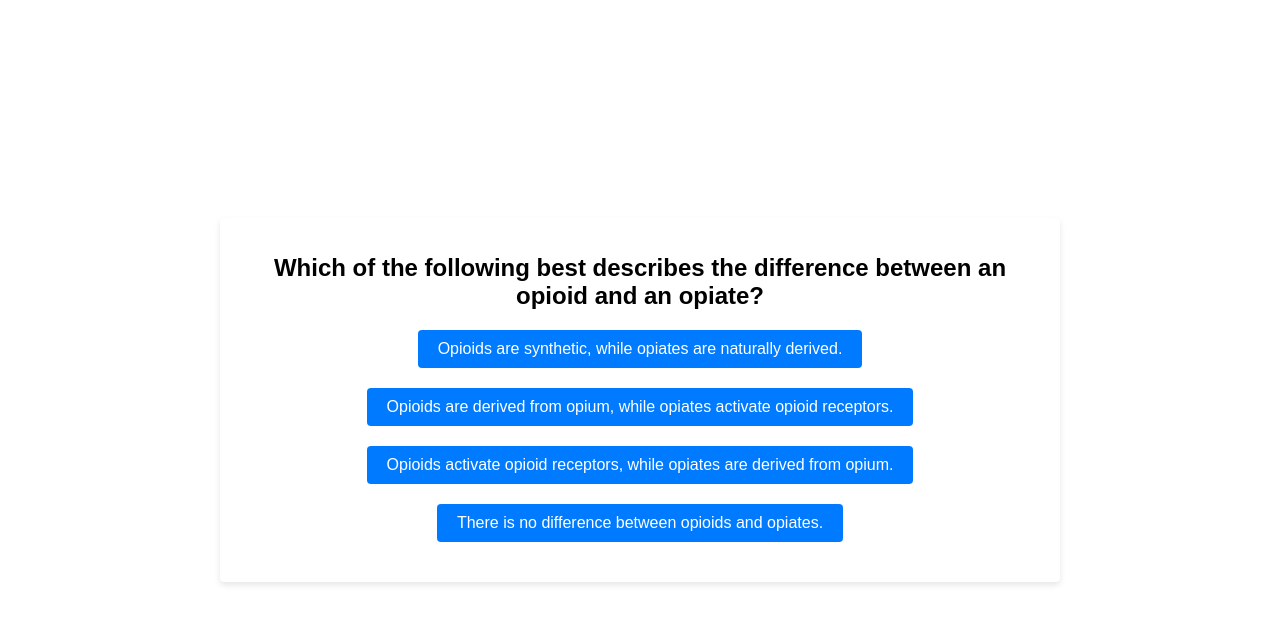
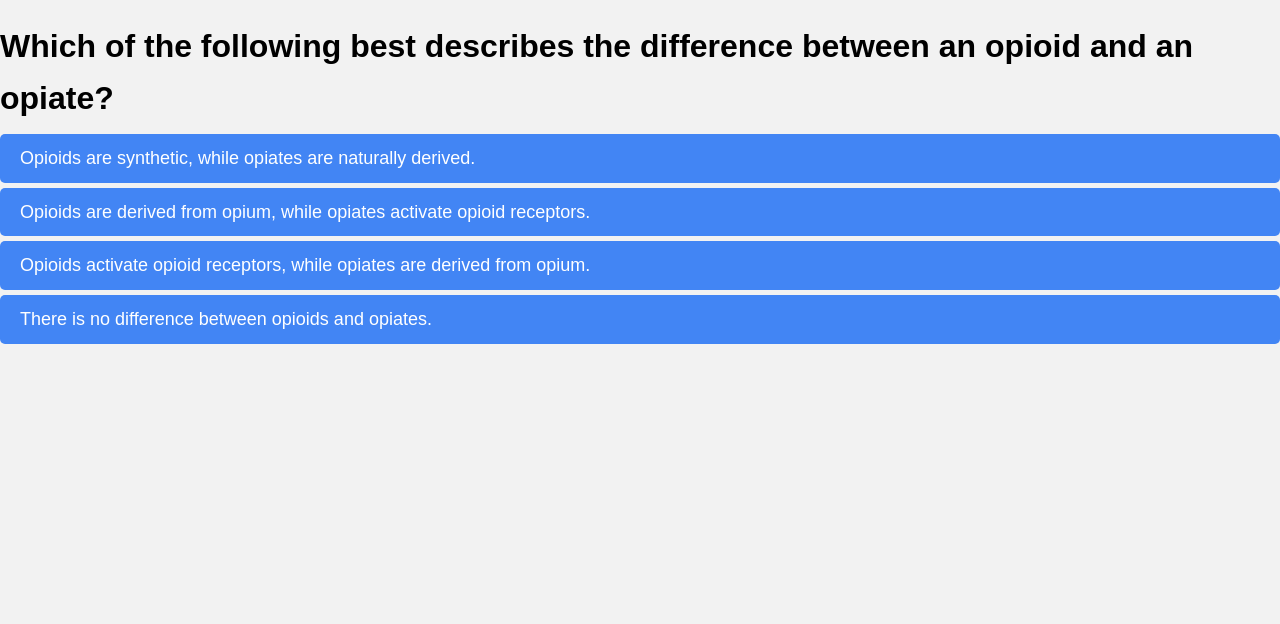
Before and after one commit to momomojo/med-quiz, a plain HTML site: page index.html in a window 1280 px wide. Drawn offline with Linux system fonts and the light colour scheme.

Commit message:
Cleaned up with summary

```diff
--- a/quiz.js
+++ b/quiz.js
@@ -26,9 +26,14 @@ document.addEventListener('DOMContentLoaded', async () => {
         const button = document.createElement('button');
         button.textContent = choice;
         button.onclick = () => handleAnswerClick(index);
+
+        // Add a class to each choice button
+        button.classList.add('quiz-button');
+
         choicesContainer.appendChild(button);
       });
     }
+
 
     function handleAnswerClick(selectedIndex) {
       answeredQuestions.push({
@@ -51,17 +56,19 @@ document.addEventListener('DOMContentLoaded', async () => {
     }
 
     function showResults() {
-      console.log('Showing results');
-      console.log('Answered questions:', answeredQuestions);
-
       questionElement.style.display = 'none';
       choicesContainer.style.display = 'none';
-      resultsContainer.innerHTML = `You scored ${correctAnswers} out of ${quizData.length} (${Math.round((correctAnswers / quizData.length) * 100)}%)<br><br>`;
+
+      resultsContainer.innerHTML = `
+        <h2>You scored:</h2>
+        <h1>${correctAnswers} out of ${quizData.length}</h1>
+        <h3>(${Math.round((correctAnswers / quizData.length) * 100)}%)</h3><br>
+      `;
+
       resultsContainer.style.display = 'block';
       restartButton.style.display = 'block';
 
       const wrongAnswers = answeredQuestions.filter(answer => answer.userAnswer !== answer.correctAnswer);
-      console.log('Wrong answers:', wrongAnswers);
       const wrongResultsContainer = document.createElement('div');
       wrongResultsContainer.innerHTML = `<strong>You got ${wrongAnswers.length} questions wrong:</strong><br><br>`;
       resultsContainer.appendChild(wrongResultsContainer);
--- a/styles.css
+++ b/styles.css
@@ -1,58 +1,73 @@
 body {
   font-family: Arial, sans-serif;
-    display: flex;
-    justify-content: center;
-    align-items: center;
-    height: 100vh;
+  line-height: 1.6;
   margin: 0;
   padding: 0;
+  background-color: #f2f2f2;
 }
 
-  #quiz-container {
-    max-width: 800px;
-    width: 100%;
-    text-align: center;
-    padding: 20px;
-    box-shadow: 0px 3px 6px rgba(0, 0, 0, 0.1);
-    border-radius: 4px;
+.container {
+  margin: 20px;
 }
 
-  #question {
-    font-size: 24px;
-    margin-bottom: 20px;
+h1, h2, h3 {
+  margin-bottom: 10px;
 }
 
-  #choices-container {
-    display: flex;
-    flex-wrap: wrap;
-    justify-content: space-around;
+.quiz-container {
+  max-width: 800px;
+  margin: 0 auto;
+  padding: 20px;
+  background: #ffffff;
+  border-radius: 5px;
+  box-shadow: 0 4px 6px rgba(0, 0, 0, 0.1);
 }
 
 button {
-    background-color: #007bff;
-    color: #ffffff;
-    font-size: 16px;
-    padding: 10px 20px;
+  margin: 0;
+  padding: 0;
   border: none;
-    border-radius: 4px;
+  font: inherit;
+  text-align: inherit;
+  background: none;
   cursor: pointer;
-    margin-bottom: 20px;
 }
 
-  button:hover {
-    background-color: #0056b3;
+button:focus {
+  outline: none;
+}
+
+.quiz-button {
+  width: 100%;
+  font-size: 18px;
+  padding: 10px 20px;
+  background-color: #4285f4;
+  color: #fff;
+  border-radius: 5px;
+  transition: background-color 0.3s;
+  margin-bottom: 5px;
+}
+
+.quiz-button:hover {
+  background-color: #2c75e8;
+}
+
+#restart {
+  display: none;
+  background-color: #d50000;
+  padding: 10px 20px;
+  font-size: 18px;
+  color: #fff;
+  border-radius: 5px;
+  transition: background-color 0.3s;
+  text-align: center;
+  margin-top: 10px;
+}
+
+#restart:hover {
+  background-color: #b70000;
 }
 
 #results {
-    font-size: 18px;
-    text-align: left;
+  display: none;
 }
-
-  #restart {
-    background-color: #28a745;
-    margin-top: 20px;
-  }
-
-  #restart:hover {
-    background-color: #218838;
-  }
```
Lines whose indentation alone changed are shown as unchanged.
